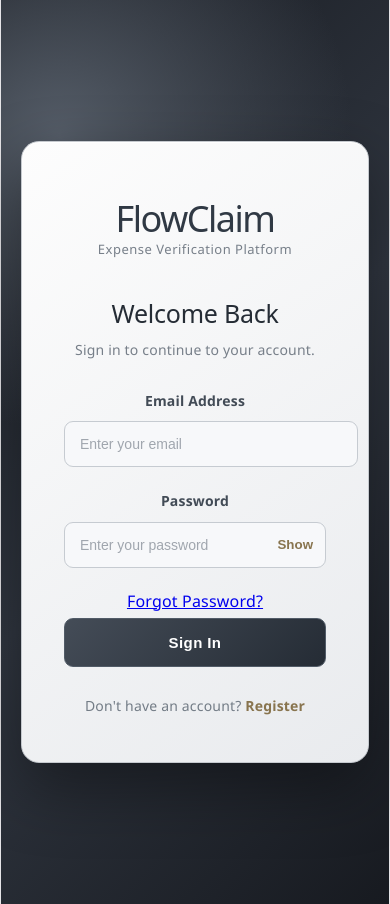
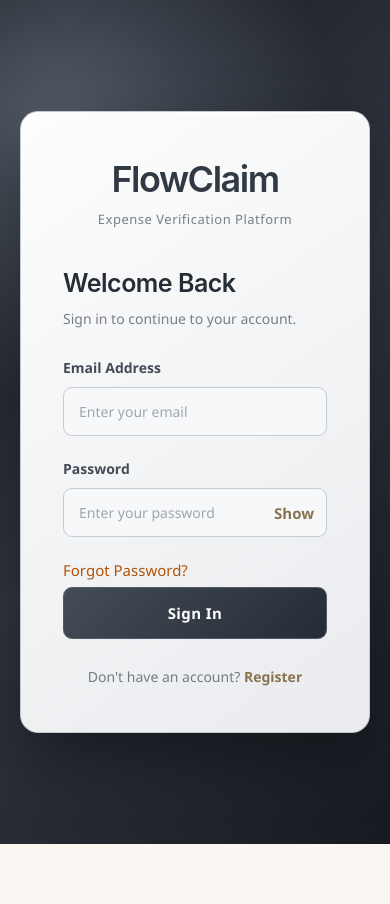
Before and after one commit to NirvanaAdarsh22/FLOWCLAIM, a React (Vite) app in the folder frontend/: page / in a window 390 px wide. After the commit the page ends 844 px from the top, so only its background shows below. Built offline with nearby package versions, Linux system fonts and the light colour scheme; no server answers.

Commit message:
style(theme): establish light cream design tokens and responsive reset

```diff
--- a/frontend/src/index.css
+++ b/frontend/src/index.css
@@ -1,111 +1,406 @@
+/* ==========================================================================
+   FlowClaim - Professional Light Cream Design System
+   ========================================================================== */
+
 :root {
-  --text: #6b6375;
-  --text-h: #08060d;
-  --bg: #fff;
-  --border: #e5e4e7;
-  --code-bg: #f4f3ec;
-  --accent: #aa3bff;
-  --accent-bg: rgba(170, 59, 255, 0.1);
-  --accent-border: rgba(170, 59, 255, 0.5);
-  --social-bg: rgba(244, 243, 236, 0.5);
-  --shadow:
-    rgba(0, 0, 0, 0.1) 0 10px 15px -3px, rgba(0, 0, 0, 0.05) 0 4px 6px -2px;
+  /* Warm Cream Color Palette */
+  --fc-bg-base: #FAF7F2;          /* Light cream page canvas */
+  --fc-bg-subtle: #F4EFE6;        /* Deeper warm cream for panels/toolbars */
+  --fc-bg-inset: #ECE5D8;         /* Inset elements & table headers */
+  --fc-surface: #FFFFFF;          /* Pure crisp white for cards & elevated items */
+  --fc-surface-hover: #FCFAF7;    /* Subtle hover on white surfaces */
 
-  --sans: system-ui, 'Segoe UI', Roboto, sans-serif;
-  --heading: system-ui, 'Segoe UI', Roboto, sans-serif;
-  --mono: ui-monospace, Consolas, monospace;
+  /* Borders */
+  --fc-border: #E8E2D6;           /* Soft warm cream border */
+  --fc-border-hover: #D8CEBC;     /* Hover state for borders */
+  --fc-border-strong: #C8BDA7;    /* Active or focused border */
 
-  font: 18px/145% var(--sans);
-  letter-spacing: 0.18px;
-  color-scheme: light dark;
-  color: var(--text);
-  background: var(--bg);
-  font-synthesis: none;
-  text-rendering: optimizeLegibility;
+  /* Text & Ink */
+  --fc-text-primary: #1C1917;     /* Deep warm graphite black */
+  --fc-text-secondary: #44403C;   /* Warm charcoal body text */
+  --fc-text-muted: #78716C;       /* Soft taupe muted metadata */
+  --fc-text-light: #A8A29E;       /* Inactive placeholders */
+
+  /* Primary Brand - Luxe Executive Obsidian with Warm Amber Accents */
+  --fc-brand-primary: #1C1917;
+  --fc-brand-primary-hover: #292524;
+  --fc-brand-primary-text: #FAF7F2;
+  --fc-accent-warm: #B45309;       /* Cognac / Amber */
+  --fc-accent-warm-light: #FEF3C7;
+  --fc-accent-gold: #D97706;
+
+  /* Status Colors */
+  --fc-status-success-text: #15803D;
+  --fc-status-success-bg: #F0FDF4;
+  --fc-status-success-border: #BBF7D0;
+
+  --fc-status-warning-text: #B45309;
+  --fc-status-warning-bg: #FEFCE8;
+  --fc-status-warning-border: #FDE68A;
+
+  --fc-status-danger-text: #B91C1C;
+  --fc-status-danger-bg: #FEF2F2;
+  --fc-status-danger-border: #FECACA;
+
+  --fc-status-info-text: #1D4ED8;
+  --fc-status-info-bg: #EFF6FF;
+  --fc-status-info-border: #BFDBFE;
+
+  --fc-status-ai-text: #6B21A8;
+  --fc-status-ai-bg: #FAF5FF;
+  --fc-status-ai-border: #E9D5FF;
+
+  /* Typography */
+  --fc-font-sans: -apple-system, BlinkMacSystemFont, "Segoe UI", Roboto, "Helvetica Neue", Arial, sans-serif;
+  --fc-font-mono: ui-monospace, SFMono-Regular, Menlo, Monaco, Consolas, "Liberation Mono", "Courier New", monospace;
+
+  /* Shadows */
+  --fc-shadow-xs: 0 1px 2px rgba(44, 38, 27, 0.04);
+  --fc-shadow-sm: 0 1px 3px rgba(44, 38, 27, 0.06), 0 1px 2px rgba(44, 38, 27, 0.03);
+  --fc-shadow-md: 0 4px 14px -2px rgba(44, 38, 27, 0.08), 0 2px 4px -1px rgba(44, 38, 27, 0.04);
+  --fc-shadow-lg: 0 12px 30px -4px rgba(44, 38, 27, 0.12), 0 4px 8px -2px rgba(44, 38, 27, 0.05);
+  --fc-shadow-xl: 0 20px 40px -8px rgba(44, 38, 27, 0.16);
+
+  /* Radii */
+  --fc-radius-sm: 6px;
+  --fc-radius-md: 10px;
+  --fc-radius-lg: 14px;
+  --fc-radius-xl: 20px;
+  --fc-radius-full: 9999px;
+
+  /* Transitions */
+  --fc-transition-fast: 150ms cubic-bezier(0.16, 1, 0.3, 1);
+  --fc-transition-normal: 250ms cubic-bezier(0.16, 1, 0.3, 1);
+}
+
+/* Base Reset & Full Height Canvas */
+*, *::before, *::after {
+  box-sizing: border-box;
+  margin: 0;
+  padding: 0;
+}
+
+html, body {
+  min-height: 100%;
+  width: 100%;
+  background-color: var(--fc-bg-base);
+  color: var(--fc-text-primary);
+  font-family: var(--fc-font-sans);
+  font-size: 15px;
+  line-height: 1.5;
   -webkit-font-smoothing: antialiased;
   -moz-osx-font-smoothing: grayscale;
-
-  @media (max-width: 1024px) {
-    font-size: 16px;
-  }
-}
-
-@media (prefers-color-scheme: dark) {
-  :root {
-    --text: #9ca3af;
-    --text-h: #f3f4f6;
-    --bg: #16171d;
-    --border: #2e303a;
-    --code-bg: #1f2028;
-    --accent: #c084fc;
-    --accent-bg: rgba(192, 132, 252, 0.15);
-    --accent-border: rgba(192, 132, 252, 0.5);
-    --social-bg: rgba(47, 48, 58, 0.5);
-    --shadow:
-      rgba(0, 0, 0, 0.4) 0 10px 15px -3px, rgba(0, 0, 0, 0.25) 0 4px 6px -2px;
-  }
-
-  #social .button-icon {
-    filter: invert(1) brightness(2);
-  }
-}
-
-body {
-  margin: 0;
+  text-rendering: optimizeLegibility;
 }
 
 #root {
-  width: 1126px;
-  max-width: 100%;
-  margin: 0 auto;
-  text-align: center;
-  border-inline: 1px solid var(--border);
-  min-height: 100svh;
+  width: 100%;
+  min-height: 100vh;
   display: flex;
   flex-direction: column;
-  box-sizing: border-box;
+  background-color: var(--fc-bg-base);
 }
 
-h1,
-h2 {
-  font-family: var(--heading);
-  font-weight: 500;
-  color: var(--text-h);
+/* Typography Defaults */
+h1, h2, h3, h4, h5, h6 {
+  font-family: var(--fc-font-sans);
+  color: var(--fc-text-primary);
+  font-weight: 600;
+  letter-spacing: -0.02em;
+  line-height: 1.25;
 }
 
-h1 {
-  font-size: 56px;
-  letter-spacing: -1.68px;
-  margin: 32px 0;
-  @media (max-width: 1024px) {
-    font-size: 36px;
-    margin: 20px 0;
-  }
-}
-h2 {
-  font-size: 24px;
-  line-height: 118%;
-  letter-spacing: -0.24px;
-  margin: 0 0 8px;
-  @media (max-width: 1024px) {
-    font-size: 20px;
-  }
-}
 p {
-  margin: 0;
+  color: var(--fc-text-secondary);
 }
 
-code,
-.counter {
-  font-family: var(--mono);
-  display: inline-flex;
-  border-radius: 4px;
-  color: var(--text-h);
+a {
+  color: var(--fc-accent-warm);
+  text-decoration: none;
+  transition: color var(--fc-transition-fast);
 }
 
-code {
-  font-size: 15px;
-  line-height: 135%;
-  padding: 4px 8px;
-  background: var(--code-bg);
+a:hover {
+  color: var(--fc-accent-gold);
 }
+
+button, input, select, textarea {
+  font-family: inherit;
+  font-size: inherit;
+  color: inherit;
+}
+
+/* Reusable UI Components */
+
+/* Buttons */
+.fc-btn {
+  display: inline-flex;
+  align-items: center;
+  justify-content: center;
+  gap: 8px;
+  padding: 8px 16px;
+  font-size: 14px;
+  font-weight: 500;
+  border-radius: var(--fc-radius-md);
+  border: 1px solid transparent;
+  cursor: pointer;
+  transition: all var(--fc-transition-fast);
+  white-space: nowrap;
+  user-select: none;
+}
+
+.fc-btn-primary {
+  background-color: var(--fc-brand-primary);
+  color: var(--fc-brand-primary-text);
+  border-color: var(--fc-brand-primary);
+  box-shadow: var(--fc-shadow-xs);
+}
+
+.fc-btn-primary:hover:not(:disabled) {
+  background-color: var(--fc-brand-primary-hover);
+  border-color: var(--fc-brand-primary-hover);
+  transform: translateY(-1px);
+  box-shadow: var(--fc-shadow-sm);
+}
+
+.fc-btn-secondary {
+  background-color: var(--fc-surface);
+  color: var(--fc-text-primary);
+  border-color: var(--fc-border);
+  box-shadow: var(--fc-shadow-xs);
+}
+
+.fc-btn-secondary:hover:not(:disabled) {
+  background-color: var(--fc-surface-hover);
+  border-color: var(--fc-border-hover);
+}
+
+.fc-btn-ghost {
+  background-color: transparent;
+  color: var(--fc-text-secondary);
+  border-color: transparent;
+}
+
+.fc-btn-ghost:hover:not(:disabled) {
+  background-color: var(--fc-bg-subtle);
+  color: var(--fc-text-primary);
+}
+
+.fc-btn-danger {
+  background-color: var(--fc-status-danger-bg);
+  color: var(--fc-status-danger-text);
+  border-color: var(--fc-status-danger-border);
+}
+
+.fc-btn-danger:hover:not(:disabled) {
+  background-color: #FEE2E2;
+}
+
+.fc-btn:disabled {
+  opacity: 0.55;
+  cursor: not-allowed;
+  transform: none !important;
+}
+
+/* Cards & Surfaces */
+.fc-card {
+  background-color: var(--fc-surface);
+  border: 1px solid var(--fc-border);
+  border-radius: var(--fc-radius-lg);
+  box-shadow: var(--fc-shadow-sm);
+  transition: border-color var(--fc-transition-fast), box-shadow var(--fc-transition-fast);
+}
+
+.fc-card-interactive:hover {
+  border-color: var(--fc-border-hover);
+  box-shadow: var(--fc-shadow-md);
+}
+
+/* Badges & Tags */
+.fc-badge {
+  display: inline-flex;
+  align-items: center;
+  gap: 5px;
+  padding: 3px 10px;
+  font-size: 12px;
+  font-weight: 500;
+  border-radius: var(--fc-radius-full);
+  line-height: 1.4;
+  border: 1px solid transparent;
+}
+
+.fc-badge-success {
+  background-color: var(--fc-status-success-bg);
+  color: var(--fc-status-success-text);
+  border-color: var(--fc-status-success-border);
+}
+
+.fc-badge-warning {
+  background-color: var(--fc-status-warning-bg);
+  color: var(--fc-status-warning-text);
+  border-color: var(--fc-status-warning-border);
+}
+
+.fc-badge-danger {
+  background-color: var(--fc-status-danger-bg);
+  color: var(--fc-status-danger-text);
+  border-color: var(--fc-status-danger-border);
+}
+
+.fc-badge-info {
+  background-color: var(--fc-status-info-bg);
+  color: var(--fc-status-info-text);
+  border-color: var(--fc-status-info-border);
+}
+
+.fc-badge-ai {
+  background-color: var(--fc-status-ai-bg);
+  color: var(--fc-status-ai-text);
+  border-color: var(--fc-status-ai-border);
+}
+
+.fc-badge-neutral {
+  background-color: var(--fc-bg-subtle);
+  color: var(--fc-text-secondary);
+  border-color: var(--fc-border);
+}
+
+/* Form Controls */
+.fc-input-group {
+  display: flex;
+  flex-direction: column;
+  gap: 6px;
+}
+
+.fc-input-label {
+  font-size: 13px;
+  font-weight: 500;
+  color: var(--fc-text-secondary);
+}
+
+.fc-input {
+  width: 100%;
+  padding: 9px 13px;
+  font-size: 14px;
+  color: var(--fc-text-primary);
+  background-color: var(--fc-surface);
+  border: 1px solid var(--fc-border);
+  border-radius: var(--fc-radius-md);
+  outline: none;
+  transition: all var(--fc-transition-fast);
+}
+
+.fc-input:focus {
+  border-color: var(--fc-accent-warm);
+  box-shadow: 0 0 0 3px rgba(180, 83, 9, 0.12);
+}
+
+.fc-input::placeholder {
+  color: var(--fc-text-light);
+}
+
+/* Data Tables */
+.fc-table-container {
+  width: 100%;
+  overflow-x: auto;
+  background-color: var(--fc-surface);
+  border: 1px solid var(--fc-border);
+  border-radius: var(--fc-radius-lg);
+  box-shadow: var(--fc-shadow-xs);
+}
+
+.fc-table {
+  width: 100%;
+  border-collapse: collapse;
+  text-align: left;
+  font-size: 14px;
+}
+
+.fc-table th {
+  background-color: var(--fc-bg-subtle);
+  color: var(--fc-text-secondary);
+  font-weight: 600;
+  font-size: 12px;
+  text-transform: uppercase;
+  letter-spacing: 0.04em;
+  padding: 12px 16px;
+  border-bottom: 1px solid var(--fc-border);
+  white-space: nowrap;
+}
+
+.fc-table td {
+  padding: 14px 16px;
+  color: var(--fc-text-primary);
+  border-bottom: 1px solid var(--fc-border);
+  vertical-align: middle;
+}
+
+.fc-table tbody tr:last-child td {
+  border-bottom: none;
+}
+
+.fc-table tbody tr:hover {
+  background-color: var(--fc-surface-hover);
+}
+
+/* Code & Monospace Badges */
+.fc-mono {
+  font-family: var(--fc-font-mono);
+  font-size: 12px;
+  padding: 2px 6px;
+  background-color: var(--fc-bg-subtle);
+  border-radius: var(--fc-radius-sm);
+  color: var(--fc-text-primary);
+  border: 1px solid var(--fc-border);
+}
+
+/* Tab Navigation */
+.fc-tab-bar {
+  display: flex;
+  gap: 6px;
+  border-bottom: 1px solid var(--fc-border);
+  margin-bottom: 24px;
+  overflow-x: auto;
+}
+
+.fc-tab-btn {
+  padding: 10px 18px;
+  font-size: 14px;
+  font-weight: 500;
+  color: var(--fc-text-muted);
+  background: none;
+  border: none;
+  border-bottom: 2px solid transparent;
+  cursor: pointer;
+  transition: all var(--fc-transition-fast);
+  white-space: nowrap;
+}
+
+.fc-tab-btn:hover {
+  color: var(--fc-text-primary);
+}
+
+.fc-tab-btn.active {
+  color: var(--fc-brand-primary);
+  font-weight: 600;
+  border-bottom-color: var(--fc-accent-warm);
+}
+
+/* Custom Scrollbar in Warm Cream */
+::-webkit-scrollbar {
+  width: 8px;
+  height: 8px;
+}
+
+::-webkit-scrollbar-track {
+  background: var(--fc-bg-subtle);
+}
+
+::-webkit-scrollbar-thumb {
+  background: var(--fc-border-strong);
+  border-radius: 4px;
+}
+
+::-webkit-scrollbar-thumb:hover {
+  background: var(--fc-text-muted);
+}
```
